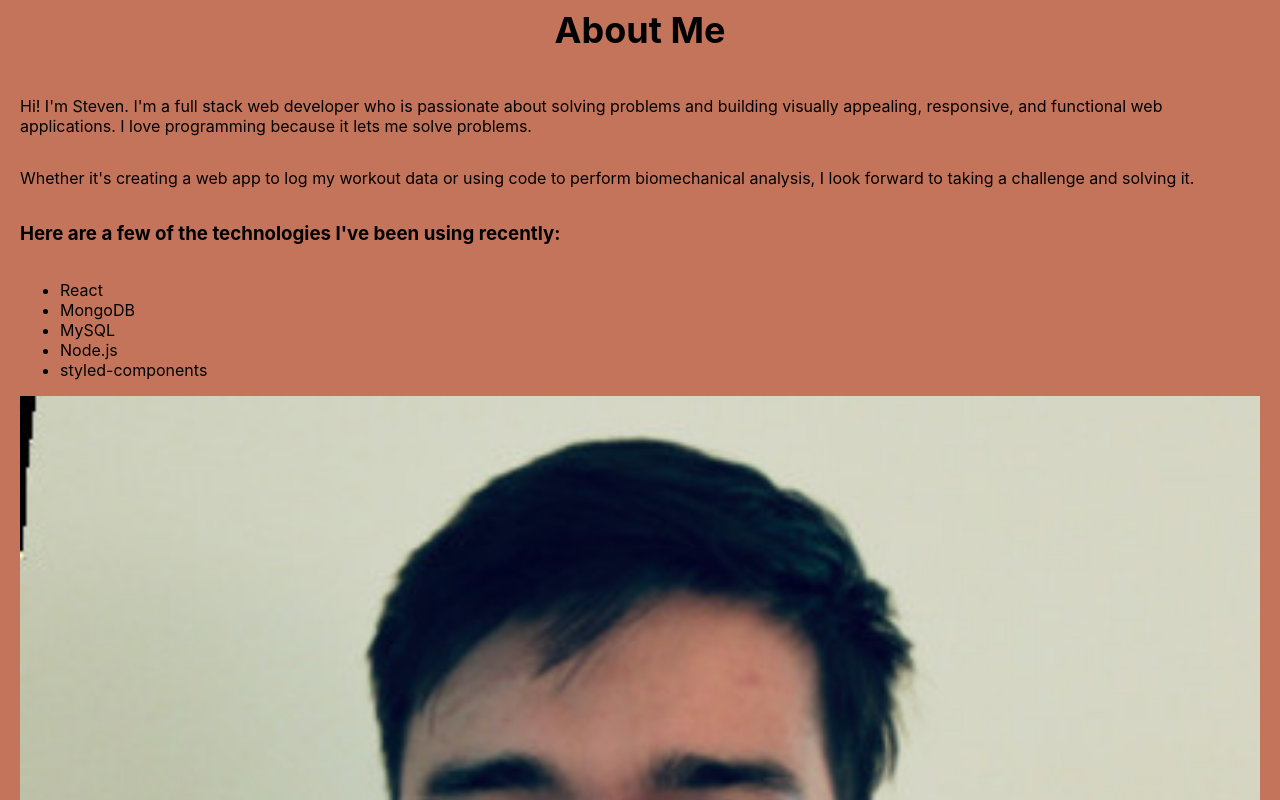
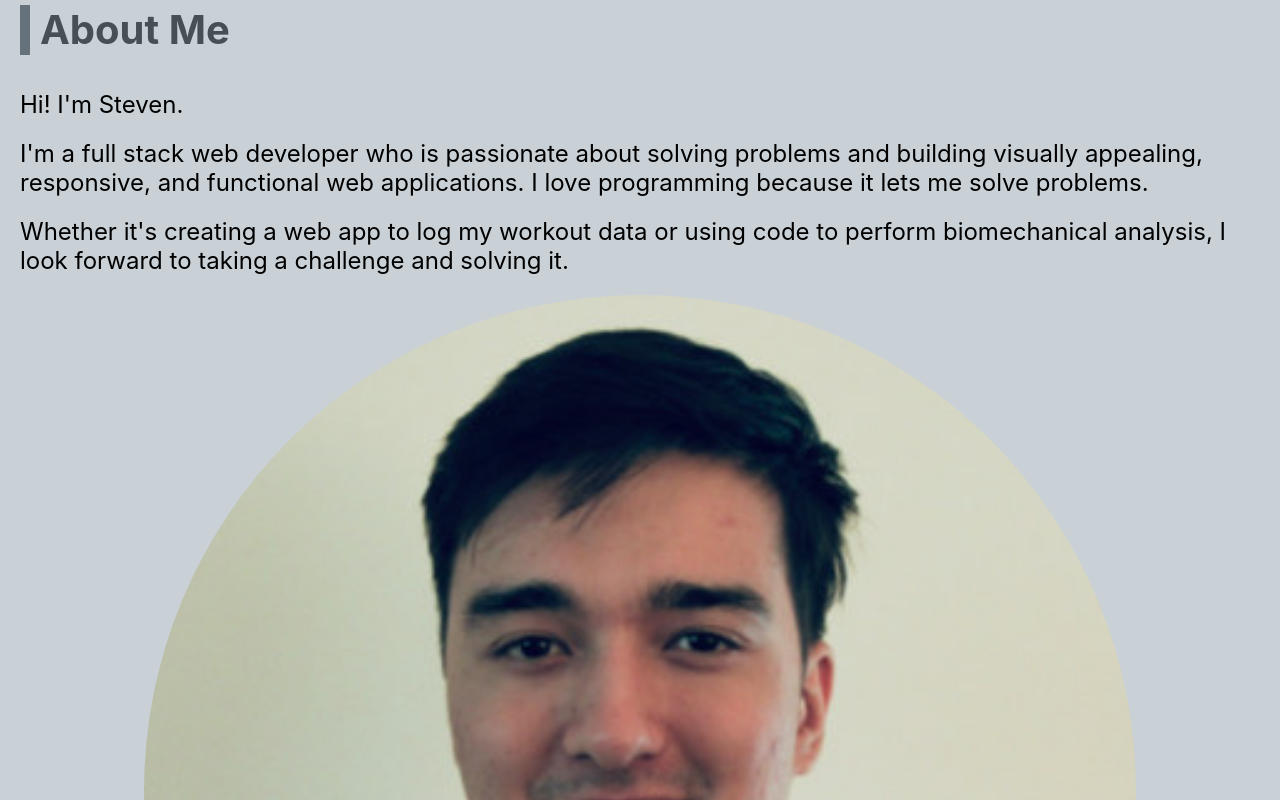
Before and after one commit to Stevtm/portfolio-v3, a React (Create React App) app: page / in a window 1280 px wide. Shown: the part 840-1640 px from the top of the page. Built offline with nearby package versions, Linux system fonts and the light colour scheme.

Commit message:
redesign about section

```diff
--- a/src/components/About/index.js
+++ b/src/components/About/index.js
@@ -2,33 +2,38 @@ import React from "react";
 import RecentPic from "../../assets/images/recent-pic.jpeg";
 
 // import styled components
-import { AboutSection, AboutHeader, AboutContent } from "./styles";
+import {
+	AboutSection,
+	ColorBar,
+	AboutHeader,
+	HeaderText,
+	AboutContent,
+	AboutText,
+	ProfilePic,
+} from "./styles";
 
 const About = () => {
 	return (
 		<AboutSection id={"about"}>
-			<AboutHeader>About Me</AboutHeader>
+			<AboutHeader>
+				<ColorBar></ColorBar>
+				<HeaderText>About Me</HeaderText>
+			</AboutHeader>
 			<AboutContent>
-				<p>
-					Hi! I'm Steven. I'm a full stack web developer who is passionate about
-					solving problems and building visually appealing, responsive, and
-					functional web applications. I love programming because it lets me
-					solve problems.
-				</p>
-				<p>
+				<AboutText>Hi! I'm Steven.</AboutText>
+				<AboutText>
+					I'm a full stack web developer who is passionate about solving
+					problems and building visually appealing, responsive, and functional
+					web applications. I love programming because it lets me solve
+					problems.
+				</AboutText>
+				<AboutText>
 					Whether it's creating a web app to log my workout data or using code
 					to perform biomechanical analysis, I look forward to taking a
 					challenge and solving it.
-				</p>
-				<h3>Here are a few of the technologies I've been using recently: </h3>
-				<ul>
-					<li>React</li>
-					<li>MongoDB</li>
-					<li>MySQL</li>
-					<li>Node.js</li>
-					<li>styled-components</li>
-				</ul>
-				<img src={RecentPic} alt="Steven Maddison headshot"></img>
+				</AboutText>
+
+				<ProfilePic src={RecentPic} alt="Steven Maddison headshot"></ProfilePic>
 			</AboutContent>
 		</AboutSection>
 	);
--- a/src/components/About/styles.js
+++ b/src/components/About/styles.js
@@ -5,20 +5,58 @@ export const AboutSection = styled.section`
 	padding: 20px;
 
 	/* visual decorations */
-	background-color: ${({ theme }) => theme.tertiary};
+	background-color: ${({ theme }) => theme.pastelBlue.light};
 `;
 
-export const AboutHeader = styled.h2`
+export const ColorBar = styled.div`
 	/* box model */
+	width: 10px;
+	margin-right: 10px;
+
+	/* visual decorations */
+	background-color: ${({ theme }) => theme.pastelBlue.dark};
+`;
+
+export const AboutHeader = styled.div`
+	/* box model */
+	display: flex;
+	flex-direction: row;
 	text-align: center;
+	margin: 25px 0;
+`;
+
+export const HeaderText = styled.h2`
+	/* box model */
+	margin: 5px 0;
 
 	/* typography */
-	font-size: 2.25rem;
+	color: ${({ theme }) => theme.pastelBlue.darker};
+	font-size: 2.5rem;
 	line-height: 2.5rem;
+	/* text-transform: uppercase; */
 `;
 
 export const AboutContent = styled.div`
 	/* box model */
+	align-items: center;
 	display: flex;
 	flex-direction: column;
 `;
+
+export const AboutText = styled.p`
+	/* box model */
+	margin: 10px 0;
+	width: 100%;
+
+	/* typography */
+	font-size: 1.5rem;
+`;
+
+export const ProfilePic = styled.img`
+	/* box model */
+	margin: 10px 0;
+	width: 80%;
+
+	/* visual decorations */
+	border-radius: 100%;
+`;
--- a/src/components/Title/styles.js
+++ b/src/components/Title/styles.js
@@ -41,6 +41,6 @@ export const Motto = styled.h2`
 	margin: 0;
 
 	/* typography */
-	color: #5d5d5d;
+	color: ${({ theme }) => theme.darkGray};
 	font-size: 2rem;
 `;
--- a/src/theme.js
+++ b/src/theme.js
@@ -3,10 +3,12 @@ export const theme = {
 	secondary: "#545c52",
 	tertiary: "#c4745a",
 	quaternary: "#dedbd2",
+	darkGray: "#5d5d5d",
 	pastelBlue: {
-		light: "#b2bec7",
+		light: "#c9d1d7",
 		DEFAULT: "#91a3b0",
-		dark: "#65727b",
+		dark: "#65727B",
+		darker: "#464F56",
 	},
 	pastelGreen: {
 		light: "#b9c8bd",
```
